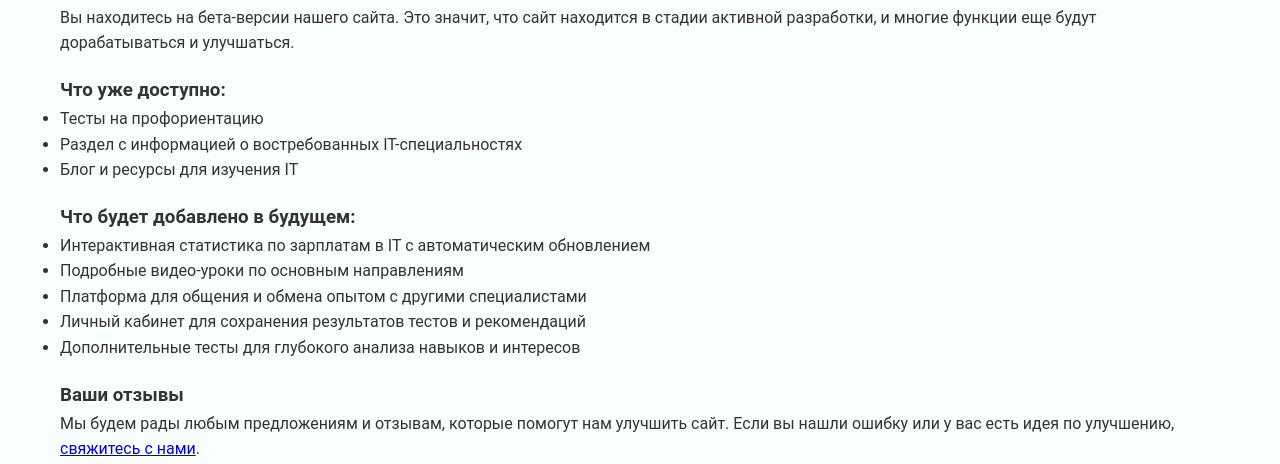
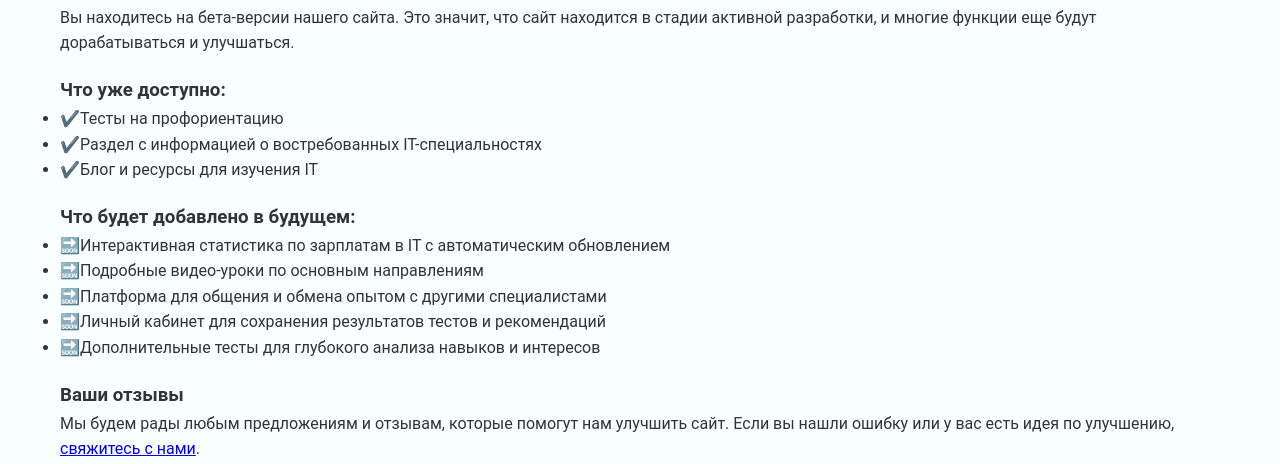
Before and after one commit to aslanit-dev/proforient, a plain HTML site: page beta.html in a window 1280 px wide. Shown: the part 336-800 px from the top of the page. Drawn offline with Linux system fonts and the light colour scheme.

Commit message:
Update beta.html

```diff
--- a/beta.html
+++ b/beta.html
@@ -36,26 +36,26 @@
         <section class="content">
             <h3>Что уже доступно:</h3>
             <ul>
-                <li>Тесты на профориентацию</li>
-                <li>Раздел с информацией о востребованных IT-специальностях</li>
-                <li>Блог и ресурсы для изучения IT</li>
+                <li><span class="icon">✔️</span>Тесты на профориентацию</li>
+                <li><span class="icon">✔️</span>Раздел с информацией о востребованных IT-специальностях</li>
+                <li><span class="icon">✔️</span>Блог и ресурсы для изучения IT</li>
             </ul>
         </section>
 
         <section class="content">
             <h3>Что будет добавлено в будущем:</h3>
             <ul>
-                <li>Интерактивная статистика по зарплатам в IT с автоматическим обновлением</li>
-                <li>Подробные видео-уроки по основным направлениям</li>
-                <li>Платформа для общения и обмена опытом с другими специалистами</li>
-                <li>Личный кабинет для сохранения результатов тестов и рекомендаций</li>
-                <li>Дополнительные тесты для глубокого анализа навыков и интересов</li>
+                <li><span class="icon">🔜</span>Интерактивная статистика по зарплатам в IT с автоматическим обновлением</li>
+                <li><span class="icon">🔜</span>Подробные видео-уроки по основным направлениям</li>
+                <li><span class="icon">🔜</span>Платформа для общения и обмена опытом с другими специалистами</li>
+                <li><span class="icon">🔜</span>Личный кабинет для сохранения результатов тестов и рекомендаций</li>
+                <li><span class="icon">🔜</span>Дополнительные тесты для глубокого анализа навыков и интересов</li>
             </ul>
         </section>
 
         <section class="content">
             <h3>Ваши отзывы</h3>
-            <p>Мы будем рады любым предложениям и отзывам, которые помогут нам улучшить сайт. Если вы нашли ошибку или у вас есть идея по улучшению, <a href="contact.html">свяжитесь с нами</a>.</p>
+            <p>Мы будем рады любым предложениям и отзывам, которые помогут нам улучшить сайт. Если вы нашли ошибку или у вас есть идея по улучшению, <a href="contact.html" class="btn">свяжитесь с нами</a>.</p>
         </section>
 
         <section class="content">
```
